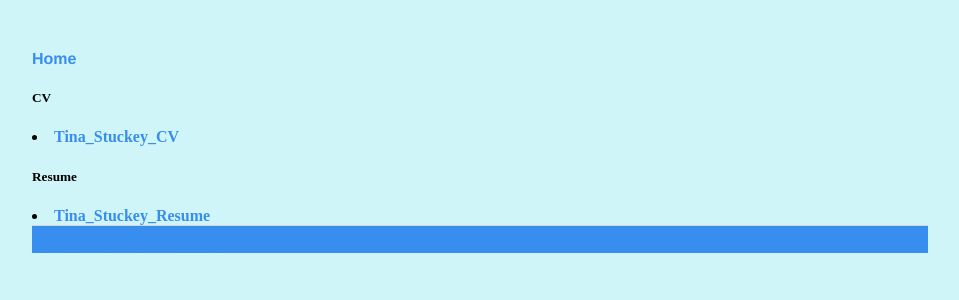
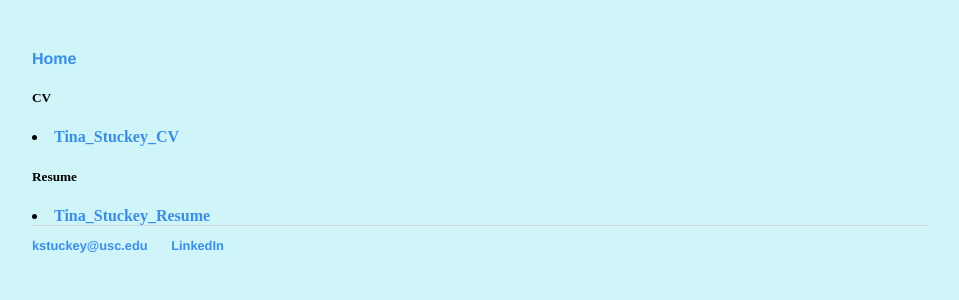
Before and after one commit to kstuckey0/kstuckey0.github.io, a Jekyll site: the page cv/index.html, which Jekyll copies as it is, in a window 1280 px wide. Shown: the top 300 px of the page, without its empty margins (160-1119 px from the left). Built offline with Jekyll 4.4.1, drawn with Linux system fonts in a browser that asks for light colours.

Commit message:
Update main.css

```diff
--- a/css/main.css
+++ b/css/main.css
@@ -32,7 +32,7 @@ p {
 footer {
     border-top: 1px solid #d5d5d5;
     font-size: .8em;
-    background-color: #378EEF;
+
 }
 
 ul.posts {
```
